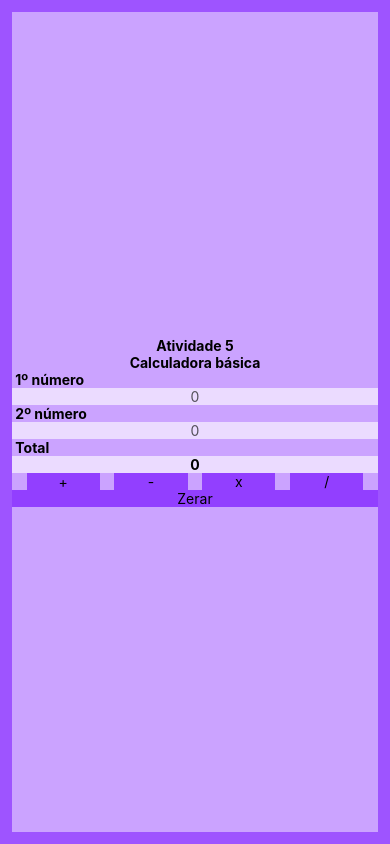
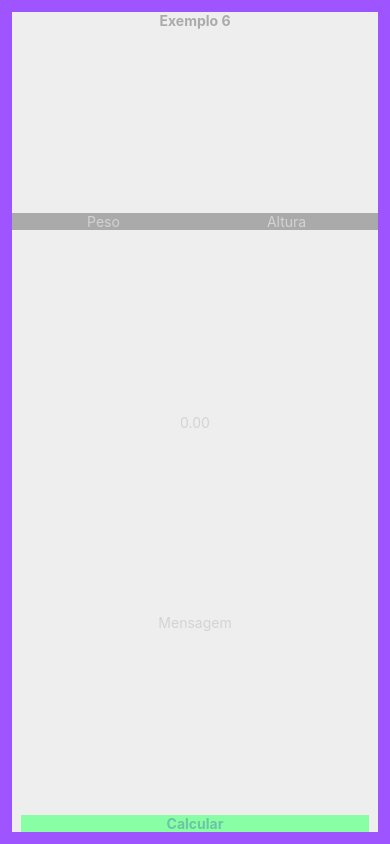
Before and after one commit to lucasfonseca1816-svg/aula-introducao-expo, a React Native app: screen / in a window 390 px wide. Built offline with nearby package versions, Linux system fonts and the light colour scheme; what react-native-responsive-fontsize would draw is missing.

Commit message:
Atividade 6 28-04

```diff
--- a/App.js
+++ b/App.js
@@ -5,17 +5,19 @@ import Exemplo01 from './src/exemplos/ex-01';
 import Exemplo02 from './src/exemplos/ex-02';
 import Exemplo03 from './src/exemplos/ex03';
 import Exemplo05 from './src/exemplos/ex05';
+import Exemplo6 from './src/exemplos/ex06';
 
 import Atividade01 from './src/Atividades/at-01';
 import Atividade02 from './src/Atividades/at-02';
 import Atividade03 from './src/Atividades/at-03';
 import Atividade04 from './src/Atividades/at-04';
 import Atividade05 from './src/Atividades/at-05';
+import Atividade06 from './src/Atividades/at-06';
 
 export default function App() {
   return (
     <View style={styles.container}>
-      <Atividade05/>
+      <Atividade06/>
       <StatusBar style="auto" />
     </View>
   );
--- /dev/null
+++ b/src/Atividades/at-06/botao/index.js
@@ -0,0 +1,19 @@
+import { Pressable, Text } from 'react-native';
+
+import styles from './styles';
+
+export default function Botao({ children, calcular }) {
+    return (
+        <Pressable
+            style={
+                ({ pressed }) => pressed ?
+                    [styles.botao, styles.btnPress]
+                    :
+                    styles.botao
+            }
+            onPress={() => calcular()}
+        >
+            <Text style={styles.txtBotao}>{children}</Text>
+        </Pressable>
+    );
+}
--- /dev/null
+++ b/src/Atividades/at-06/botao/styles.js
@@ -0,0 +1,23 @@
+import { StyleSheet } from 'react-native';
+import { RFValue } from 'react-native-responsive-fontsize';
+
+const styles = StyleSheet.create({
+    botao: {
+        backgroundColor: '#89ffa5',
+        width: '95%',
+        borderRadius: RFValue(20),
+    },
+    txtBotao: {
+        padding: RFValue(20),
+        fontSize: RFValue(22),
+        color: '#6dc4a4',
+        fontWeight: 'bold',
+        textAlign: 'center',
+    },
+    btnPress: {
+        borderWidth: RFValue(4),
+        borderColor: '#6dc4a4',
+    },
+});
+
+export default styles;
--- /dev/null
+++ b/src/Atividades/at-06/index.js
@@ -0,0 +1,36 @@
+import { useState } from 'react';
+import { View, Text } from 'react-native';
+
+import Input from './input';
+import Botao from './botao';
+
+import styles from './styles';
+
+export default function Atividade06() {
+
+    const [peso, setPeso] = useState(null);
+    const [altura, setAltura] = useState(null);
+    const [imc, setImc] = useState(0.00);
+    const mensErro = 'Valores inseridos de forma incorreta!';
+
+    function calculaImc() {
+        const tmpImc = peso / (altura * altura);
+        setImc(tmpImc);
+    }
+
+    return (
+        <View style={styles.container}>
+            <Text style={styles.titulo}>Exemplo 6</Text>
+            <View style={styles.ladoalado}>
+                <Input placeholder='Peso' valor={peso} atualizaValor={setPeso} />
+                <Input placeholder='Altura' valor={altura} atualizaValor={setAltura} />
+            </View>
+
+            <Text style={styles.imc}>{isNaN(imc) ? mensErro : imc.toFixed(2)}</Text>
+
+            <Text style={[styles.imc, styles.txtMensagem]}>Mensagem</Text>
+
+            <Botao calcular={calculaImc}>Calcular</Botao>
+        </View>
+    )
+}
--- /dev/null
+++ b/src/Atividades/at-06/input/index.js
@@ -0,0 +1,18 @@
+import { TextInput } from 'react-native';
+
+import styles from './styles';
+
+ function Input({placeholder, valor, atualizaValor}) {
+    return (
+        <TextInput
+            style={[styles.input, {outline: 'none'}]}
+            placeholder={placeholder}
+            placeholderTextColor='lightgray'
+            keyboardType='numeric'
+            value={valor}
+            onChangeText={vlr => atualizaValor(vlr)}
+        />
+    );
+}
+
+export default Input;
--- /dev/null
+++ b/src/Atividades/at-06/input/styles.js
@@ -0,0 +1,17 @@
+import { StyleSheet } from 'react-native';
+import { RFValue } from 'react-native-responsive-fontsize';
+
+const styles = StyleSheet.create({
+    input: {
+        height: RFValue(75),
+        textAlign: 'center',
+        width: '50%',
+        color: '#eee',
+        fontSize: RFValue(46),
+        backgroundColor: '#aaa',
+        borderRadius: RFValue(18),
+        margin: RFValue(5),
+    },
+});
+
+export default styles;
--- /dev/null
+++ b/src/Atividades/at-06/styles.js
@@ -0,0 +1,35 @@
+import { StyleSheet } from 'react-native';
+import { RFValue } from 'react-native-responsive-fontsize';
+
+const styles = StyleSheet.create({
+    container: {
+        flex: 1,
+        width: '100%',
+        backgroundColor: '#eee',
+        padding: RFValue(12),
+        alignItems: 'center',
+        borderRadius: RFValue(20),
+        justifyContent: 'space-between',
+    },
+    titulo: {
+        margin: RFValue(6),
+        fontSize: RFValue(28),
+        fontWeight: 'bold',
+        color: '#aaa',
+    },
+    ladoalado: {
+        flexDirection: 'row',
+        marginVertical: RFValue(30),
+    },
+    imc: {
+        color: 'lightgray',
+        fontSize: RFValue(56),
+        marginVertical: RFValue(15),
+        textAlign: 'center',
+    },
+    txtMensagem: {
+        fontSize: RFValue(37),
+    }
+});
+
+export default styles;
```
